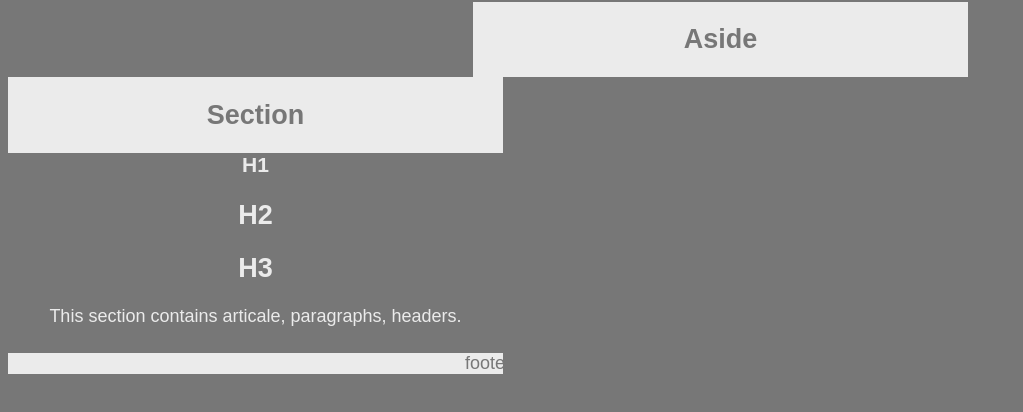
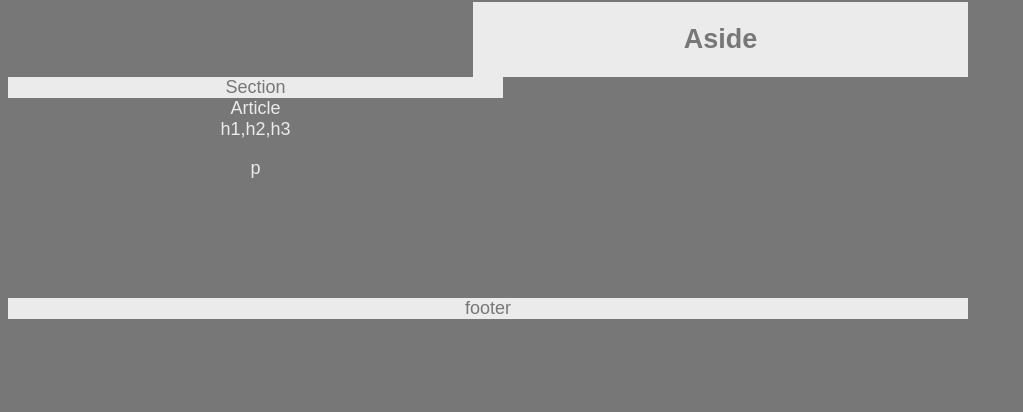
Before and after one commit to DiggsNG/HW-Wireframe, a plain HTML site: page index.html in a window 1280 px wide. Shown: the part 142-554 px from the top of the page, without its empty margins (0-1023 px from the left). Drawn offline with Linux system fonts and the light colour scheme.

Commit message:
Add files via upload

```diff
--- a/index.html
+++ b/index.html
@@ -10,7 +10,9 @@
 <body>
 
 <header>
-    <h1>Header </h1>
+    <h1>
+        Header
+    </h1>
 
 </header>
     <nav>
@@ -22,20 +24,16 @@
     <aside>
         <h1>Aside</h1>
     </aside>
-    <section id="group">
-        <h1>
-            Section
-        </h1>
-    <article>
-        <h1>H1</h1>
-        <h2>H2 </h2>
-        <h2>H3</h2>
-        <p>This section contains articale, paragraphs, headers.</p>
+<section id="group" > Section
+
+    <article id="art"> Article
+        <div id="head1">h1,h2,h3</div>
+        <p id="para">p</p>
     </article>
+
+</section>
     <footer>
-       footer
-      </footer>
-</section>
-
+        footer
+    </footer>
 </body>
 </html>
```
